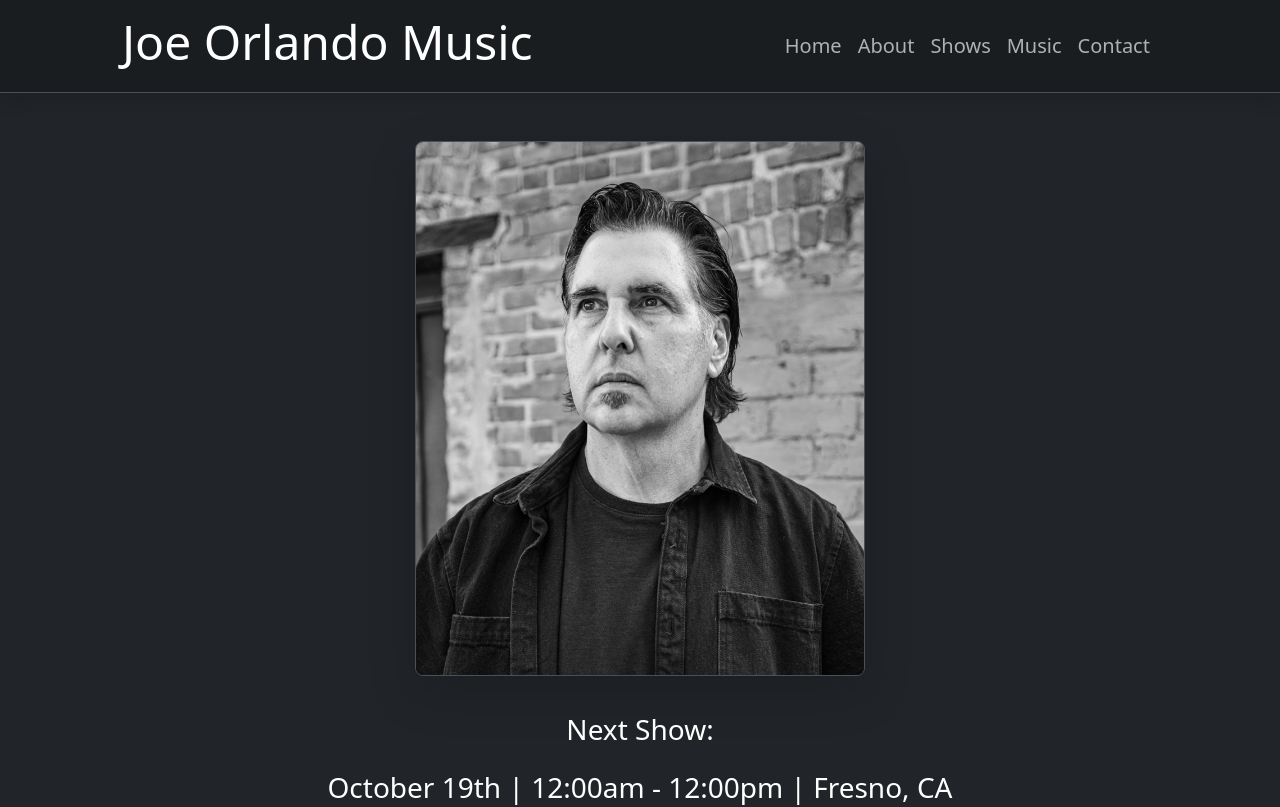
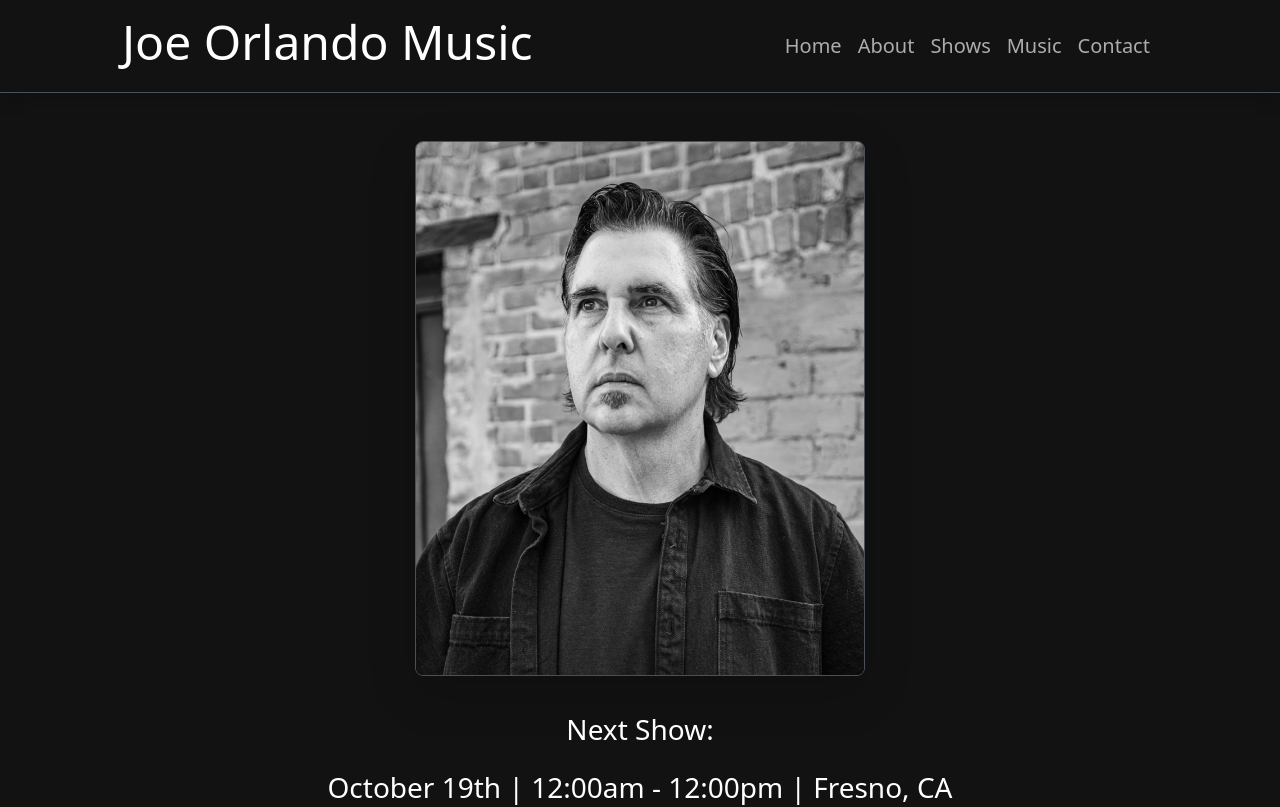
Before and after one commit to Robertjo97/JoeOrlandoMusic, a React (Vite) app: page / in a window 1280 px wide. Shown: the top 807 px of the page. Built offline with nearby package versions, Linux system fonts and the light colour scheme.

Commit message:
modify navbar

```diff
--- a/src/components/Navbar.jsx
+++ b/src/components/Navbar.jsx
@@ -3,7 +3,7 @@ import "./Navbar.css";
 
 const NavBar = () => {
   return (
-      <nav className="container-fluid navbar navbar-expand-sm d-flex justify-content-around align-items-center mb-5 border-bottom bg-dark-subtle shadow">
+      <nav className="container-fluid navbar navbar-expand-sm d-flex justify-content-around align-items-center mb-5 border-bottom shadow">
         <Link to="/" className="navbar-brand m-0">
           <h1 className="display-5">Joe Orlando Music</h1>
         </Link>
--- a/src/main.jsx
+++ b/src/main.jsx
@@ -2,7 +2,7 @@ import React from 'react'
 import ReactDOM from 'react-dom/client'
 import { BrowserRouter as Router } from 'react-router-dom'
 import App from './App.jsx'
-// import './style.css'
+import './style.css'
 
 ReactDOM.createRoot(document.getElementById('root')).render(
   <React.StrictMode>
--- a/src/style.css
+++ b/src/style.css
@@ -1,50 +1,3 @@
-*,
-*::before,
-*::after {
-  box-sizing: border-box;
+body {
+  background-color: #121212;
 }
-
-* {
-  margin: 0;
-  padding: 0;
-  font-size: 1rem;
-  font-family: "Roboto", sans-serif;
-  background-color: black;
-  color: white;
-}
-
-body {
-  line-height: 1.5;
-  -webkit-font-smoothing: antialiased;
-}
-
-img,
-picture,
-video,
-canvas,
-svg {
-  display: block;
-  max-width: 100%;
-}
-
-input,
-button,
-textarea,
-select {
-  font: inherit;
-}
-
-p,
-h1,
-h2,
-h3,
-h4,
-h5,
-h6 {
-  overflow-wrap: break-word;
-}
-
-#root,
-#__next {
-  isolation: isolate;
-}
```
